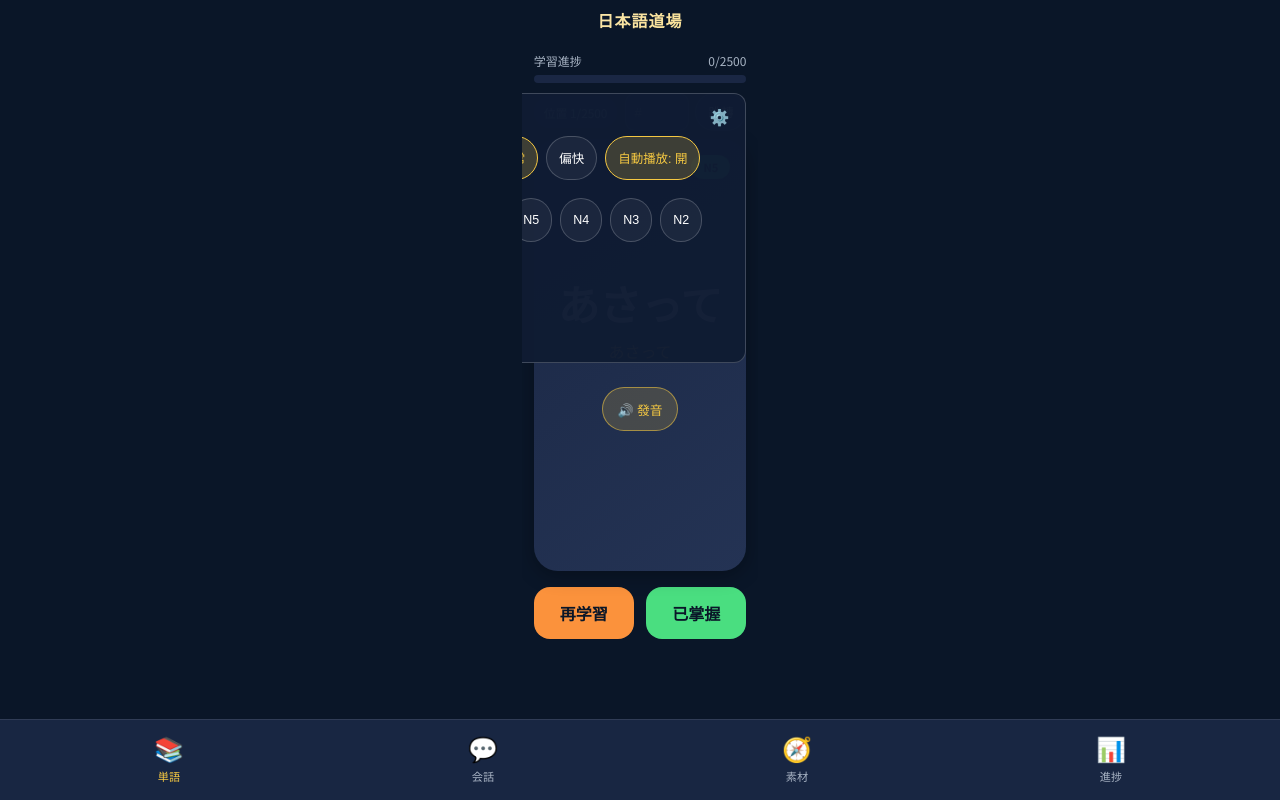
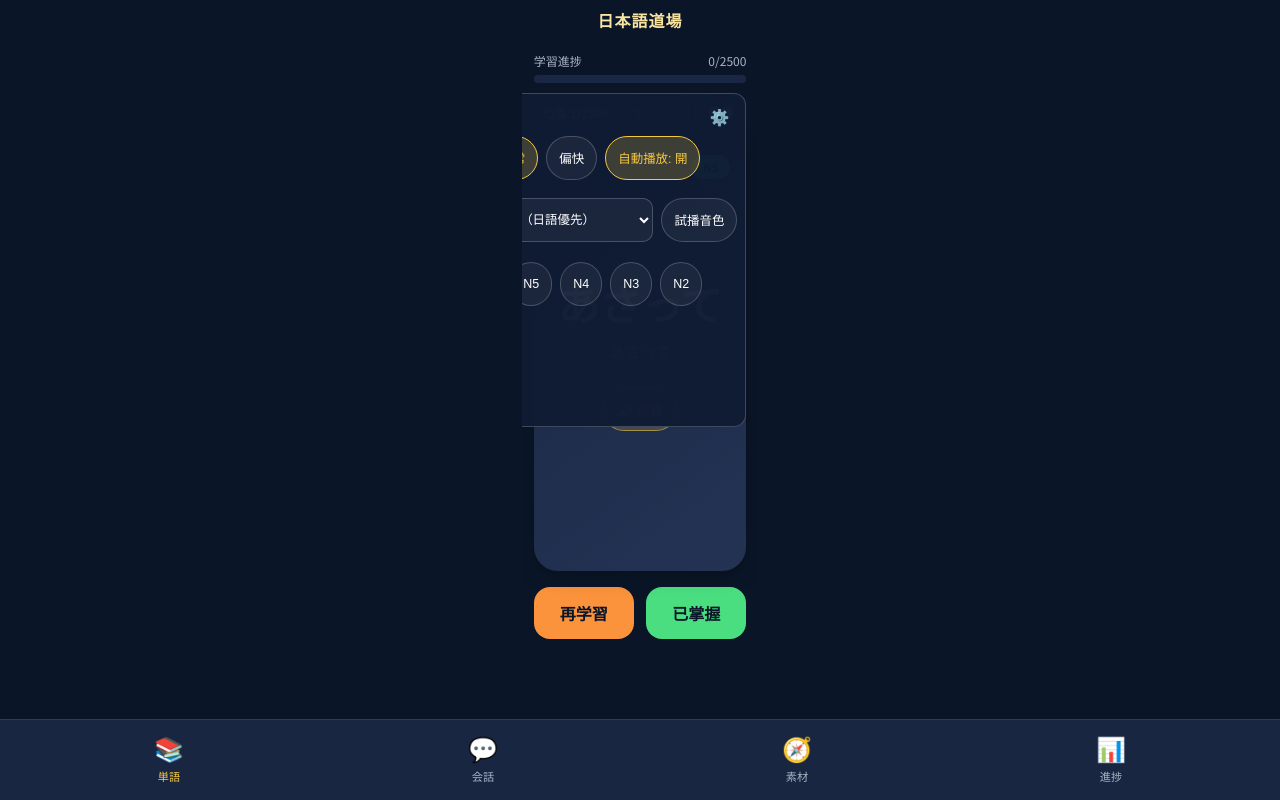
Before and after one commit to jasonckfan/japanese-study-mobile, a React (Vite) app: page / in a window 1280 px wide. Both pictures are taken after a click on the heading "⚙️". Built offline with nearby package versions, Linux system fonts and the light colour scheme.

Commit message:
feat(voice): add selectable japanese system voice with persistence

```diff
--- a/src/App.tsx
+++ b/src/App.tsx
@@ -162,7 +162,7 @@ type LevelFilter = 'all' | 'N5' | 'N4' | 'N3' | 'N2' | 'N1';
 
 const VocabularyView: React.FC = () => {
   const { cards, currentCard, currentIndex, setCurrentIndex, isFlipped, setIsFlipped, handleReview, syncWithLatestData, progress } = useVocab();
-  const { supported, speak, stop } = useSpeech();
+  const { supported, japaneseVoices, selectedVoiceURI, setSelectedVoiceURI, speak, stop } = useSpeech();
   const [speechRate, setSpeechRate] = useState(0.9);
   const [autoPlay, setAutoPlay] = useState(true);
   const [levelFilter, setLevelFilter] = useState<LevelFilter>('all');
@@ -329,6 +329,7 @@ const VocabularyView: React.FC = () => {
           <summary aria-label="開啟學習設定">⚙️</summary>
           <div className="vocab-controls">
             {supported && (
+              <>
                 <div className="speech-controls compact">
                   <span>語速</span>
                   <button className={`chip ${speechRate === 0.75 ? 'active' : ''}`} onClick={() => setSpeechRate(0.75)}>慢速</button>
@@ -336,6 +337,30 @@ const VocabularyView: React.FC = () => {
                   <button className={`chip ${speechRate === 1 ? 'active' : ''}`} onClick={() => setSpeechRate(1)}>偏快</button>
                   <button className={`chip ${autoPlay ? 'active' : ''}`} onClick={() => setAutoPlay((v) => !v)}>{autoPlay ? '自動播放: 開' : '自動播放: 關'}</button>
                 </div>
+                <div className="voice-controls">
+                  <label htmlFor="voice-select" className="voice-label">語音音色</label>
+                  <select
+                    id="voice-select"
+                    className="voice-select"
+                    value={selectedVoiceURI}
+                    onChange={(e) => setSelectedVoiceURI(e.target.value)}
+                  >
+                    <option value="">系統預設（日語優先）</option>
+                    {japaneseVoices.map((voice) => (
+                      <option key={voice.voiceURI} value={voice.voiceURI}>
+                        {voice.name}
+                      </option>
+                    ))}
+                  </select>
+                  <button
+                    className="chip"
+                    type="button"
+                    onClick={() => speak('こんにちは、今日も頑張りましょう。', { rate: speechRate })}
+                  >
+                    試播音色
+                  </button>
+                </div>
+              </>
             )}
 
             <div className="difficulty-row">
--- a/src/hooks/useSpeech.ts
+++ b/src/hooks/useSpeech.ts
@@ -6,10 +6,18 @@ type SpeakOptions = {
   volume?: number;
 };
 
+const VOICE_STORAGE_KEY = 'japanese-study:selected-voice-uri';
+
+const isJapaneseVoice = (voice: SpeechSynthesisVoice) => /^ja(-|_)/i.test(voice.lang);
+
 export function useSpeech() {
   const [supported, setSupported] = useState(false);
   const [voices, setVoices] = useState<SpeechSynthesisVoice[]>([]);
   const [isSpeaking, setIsSpeaking] = useState(false);
+  const [selectedVoiceURI, setSelectedVoiceURI] = useState<string>(() => {
+    if (typeof window === 'undefined') return '';
+    return window.localStorage.getItem(VOICE_STORAGE_KEY) || '';
+  });
   const speakingRef = useRef(false);
   const lastSpeakRef = useRef<{ text: string; ts: number }>({ text: '', ts: 0 });
   const speakTimerRef = useRef<number | null>(null);
@@ -39,15 +47,33 @@ export function useSpeech() {
     };
   }, []);
 
-  const preferredVoice = useMemo(() => {
+  useEffect(() => {
+    if (typeof window === 'undefined') return;
+    if (!selectedVoiceURI) {
+      window.localStorage.removeItem(VOICE_STORAGE_KEY);
+      return;
+    }
+    window.localStorage.setItem(VOICE_STORAGE_KEY, selectedVoiceURI);
+  }, [selectedVoiceURI]);
+
+  const japaneseVoices = useMemo(() => voices.filter(isJapaneseVoice), [voices]);
+
+  const defaultVoice = useMemo(() => {
     if (!voices.length) return null;
 
     return (
-      voices.find((v) => /^ja(-|_)/i.test(v.lang) && /kyoko|otoya|japan|ja/i.test(v.name)) ||
-      voices.find((v) => /^ja(-|_)/i.test(v.lang)) ||
+      japaneseVoices.find((v) => /kyoko|otoya|japan|ja/i.test(v.name)) ||
+      japaneseVoices[0] ||
       voices[0]
     );
-  }, [voices]);
+  }, [japaneseVoices, voices]);
+
+  const selectedJapaneseVoice = useMemo(() => {
+    if (!selectedVoiceURI || !japaneseVoices.length) return null;
+    return japaneseVoices.find((voice) => voice.voiceURI === selectedVoiceURI) || null;
+  }, [japaneseVoices, selectedVoiceURI]);
+
+  const activeVoice = selectedJapaneseVoice || defaultVoice;
 
   const stop = useCallback(() => {
     if (!supported) return;
@@ -85,8 +111,8 @@ export function useSpeech() {
 
       speakTimerRef.current = window.setTimeout(() => {
         const utterance = new SpeechSynthesisUtterance(normalized);
-        utterance.lang = preferredVoice?.lang || 'ja-JP';
-        utterance.voice = preferredVoice ?? null;
+        utterance.lang = activeVoice?.lang || 'ja-JP';
+        utterance.voice = activeVoice ?? null;
         utterance.rate = options?.rate ?? 0.95;
         utterance.pitch = options?.pitch ?? 1;
         utterance.volume = options?.volume ?? 1;
@@ -107,12 +133,15 @@ export function useSpeech() {
         window.speechSynthesis.speak(utterance);
       }, 120);
     },
-    [preferredVoice, supported],
+    [activeVoice, supported],
   );
 
   return {
     supported,
     isSpeaking,
+    japaneseVoices,
+    selectedVoiceURI,
+    setSelectedVoiceURI,
     speak,
     stop,
   };
--- a/src/styles/App.css
+++ b/src/styles/App.css
@@ -341,6 +341,30 @@ html, body, #root {
 
 .speech-controls.compact {
   margin-bottom: 8px;
+}
+
+.voice-controls {
+  display: flex;
+  flex-wrap: wrap;
+  align-items: center;
+  gap: 8px;
+  margin-bottom: 10px;
+}
+
+.voice-label {
+  font-size: 0.78rem;
+  color: var(--text-secondary);
+}
+
+.voice-select {
+  flex: 1 1 180px;
+  min-height: 44px;
+  border-radius: 10px;
+  border: 1px solid rgba(255, 255, 255, 0.2);
+  background: rgba(255, 255, 255, 0.05);
+  color: var(--text-primary);
+  padding: 10px 12px;
+  font-size: 0.78rem;
 }
 
 .chip {
```
Lines whose indentation alone changed are shown as unchanged.
